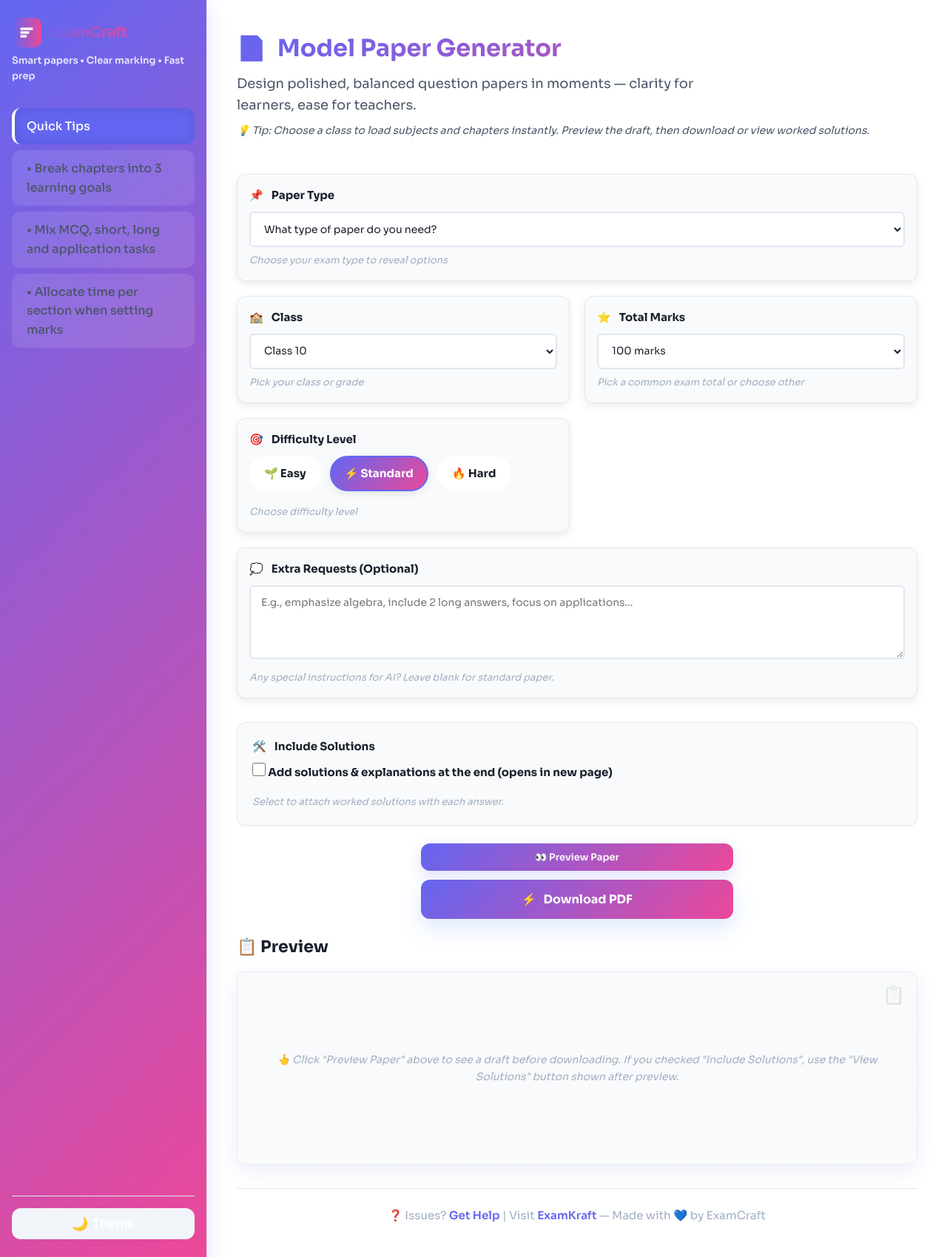
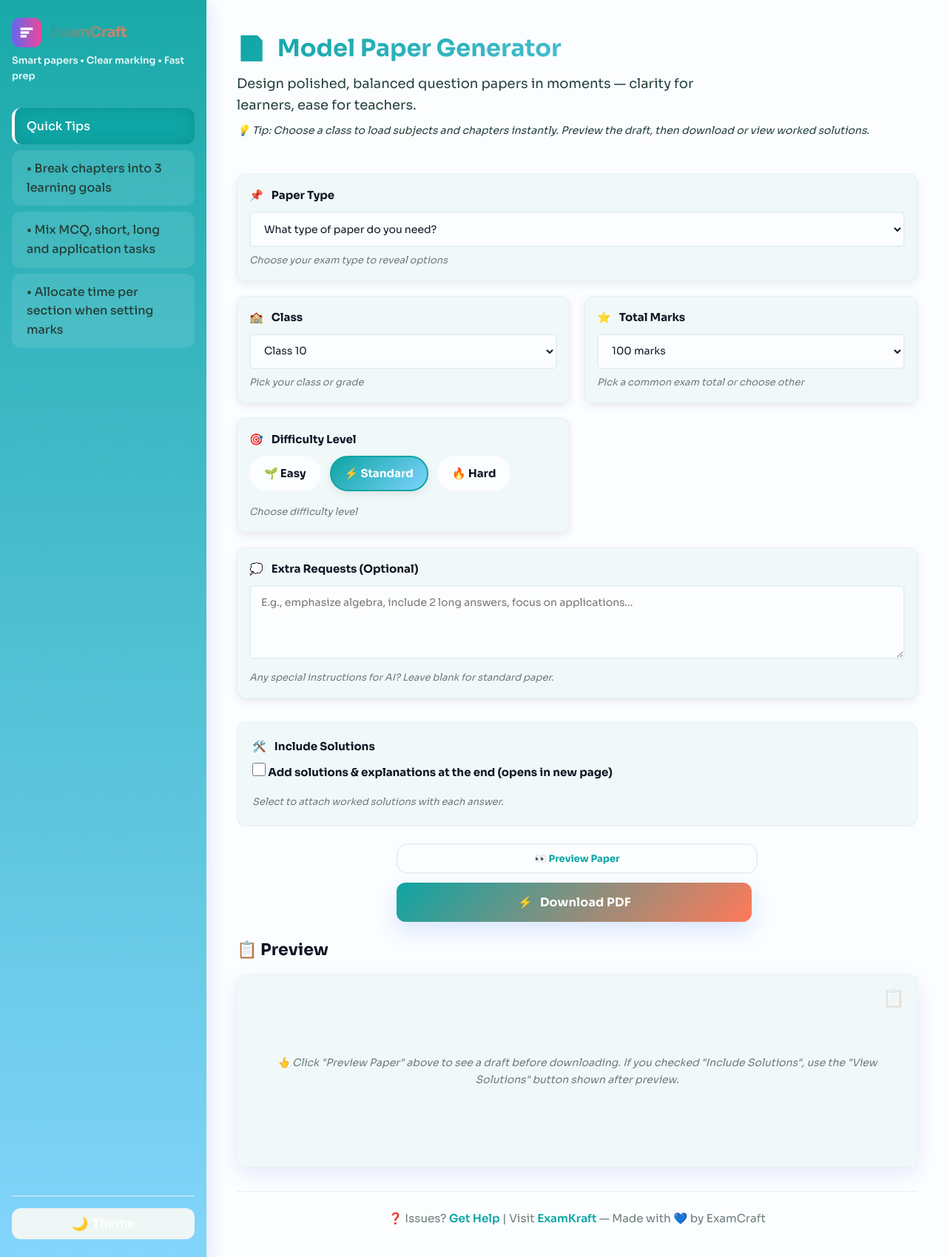
Before and after one commit to laxmanchowdar159/Question-paper-generator-for-school, a Flask app: page / in a window 1280 px wide. Shown: the whole page at 74% size. Run offline with Flask 3, Linux system fonts and the light colour scheme.

Commit message:
fix issues

```diff
--- a/app.py
+++ b/app.py
@@ -73,18 +73,46 @@ def create_exam_pdf(text: str, subject: str, chapter: str) -> bytes:
     except Exception:
         font_name = 'Helvetica'
 
+    # set margins and fonts
+    pdf.set_auto_page_break(auto=True, margin=18)
+    pdf.set_left_margin(16)
+    pdf.set_right_margin(16)
     pdf.set_font(font_name, 'B' if font_name != 'Helvetica' else '', 16)
     header = f"{subject} - {chapter}" if chapter else f"{subject}"
-    pdf.cell(0, 10, header, ln=1, align='C')
-    pdf.ln(4)
+    # write header centered
+    pdf.cell(0, 10, header, align='C')
+    pdf.ln(6)
 
     pdf.set_font(font_name, size=12)
+
+    def _sanitize_long_tokens(s: str, maxlen: int = 80) -> str:
+        # break very long non-space sequences so FPDF can wrap them
+        parts = re.split(r'(\s+)', s)
+        out = []
+        for p in parts:
+            if p and not p.isspace() and len(p) > maxlen:
+                # insert spaces every maxlen chars
+                chunks = [p[i:i+maxlen] for i in range(0, len(p), maxlen)]
+                out.append(' '.join(chunks))
+            else:
+                out.append(p)
+        return ''.join(out)
+
     for line in text.splitlines():
         line = line.rstrip()
         if not line:
             pdf.ln(4)
             continue
-        pdf.multi_cell(0, 7, line)
+        safe_line = _sanitize_long_tokens(line, maxlen=80)
+        try:
+            pdf.set_x(pdf.l_margin)
+            pdf.multi_cell(0, 7, safe_line)
+        except Exception:
+            # Fallback: chunk the line into smaller pieces
+            chunk_size = 120
+            for i in range(0, len(safe_line), chunk_size):
+                pdf.set_x(pdf.l_margin)
+                pdf.multi_cell(0, 7, safe_line[i:i+chunk_size])
 
     out = pdf.output(dest='S')
     if isinstance(out, str):
@@ -163,6 +191,9 @@ def generate():
         # If client provided already-generated paper and requested PDF, return it directly
         if not is_form and src.get('pdf_only') and src.get('paper'):
             paper_text = src.get('paper')
+            # if client asked to include solutions and provided answer_key separately, append it
+            if (src.get('includeSolutions') or src.get('include_solutions')) and src.get('answer_key'):
+                paper_text = paper_text + "\n\n" + src.get('answer_key')
             pdf_bytes = create_exam_pdf(paper_text, subject or 'Paper', chapter or '')
             resp = make_response(pdf_bytes)
             resp.headers.set('Content-Type', 'application/pdf')
@@ -259,7 +290,18 @@ Extra instructions: {suggestions}
         paper, key = split_key(text)
 
         if is_form:
-            pdf_bytes = create_exam_pdf(text, subject or 'Paper', chapter or '')
+            # If include_solutions is requested, append the key explicitly to the paper text
+            pdf_text = text
+            if include_solutions:
+                if key:
+                    # If key not already in the text, append it
+                    if key.strip() not in pdf_text:
+                        pdf_text = paper + "\n\n" + key
+                else:
+                    # no extracted key, but ensure paper is used
+                    pdf_text = paper
+
+            pdf_bytes = create_exam_pdf(pdf_text, subject or 'Paper', chapter or '')
             resp = make_response(pdf_bytes)
             resp.headers.set('Content-Type', 'application/pdf')
             filename = f"{(subject or 'paper').replace(' ', '_')}_{(chapter or 'full').replace(' ', '_')}.pdf"
--- a/static/css/style.css
+++ b/static/css/style.css
@@ -3,29 +3,29 @@
    ============================================ */
 
 :root {
-    /* Light Mode - Vibrant & Modern */
-    --bg-primary: #ffffff;
-    --bg-secondary: #f8fafc;
-    --bg-tertiary: #f1f5fa;
-
-    --text-primary: #1a202c;
-    --text-secondary: #4a5568;
-    --text-tertiary: #a0aec0;
-
-    --border-color: #e2e8f0;
-    --border-light: #f7fafc;
-
-    /* Vibrant Gradients & Colors */
-    --accent-primary: #6366f1;
-    --accent-primary-hover: #4f46e5;
-    --accent-secondary: #ec4899;
-    --accent-tertiary: #14b8a6;
+    /* Light Mode - New Cool Palette */
+    --bg-primary: #fbfdff;
+    --bg-secondary: #f1f8f9;
+    --bg-tertiary: #eef6f6;
+
+    --text-primary: #0f1724;
+    --text-secondary: #24403a;
+    --text-tertiary: #6b7c79;
+
+    --border-color: #e6f0ef;
+    --border-light: #ffffff;
+
+    /* Calming Teal & Warm Accent */
+    --accent-primary: #0ea5a4;
+    --accent-primary-hover: #0b9a98;
+    --accent-secondary: #ff7a59;
+    --accent-tertiary: #7dd3fc;
     --accent-success: #10b981;
     --accent-warning: #f59e0b;
     --accent-danger: #ef4444;
 
-    --gradient-primary: linear-gradient(135deg, #6366f1, #ec4899);
-    --gradient-secondary: linear-gradient(135deg, #14b8a6, #06b6d4);
+    --gradient-primary: linear-gradient(135deg, #0ea5a4, #7dd3fc);
+    --gradient-secondary: linear-gradient(135deg, #ff7a59, #fbbf24);
 
     --shadow-sm: 0 1px 2px 0 rgba(0, 0, 0, 0.05);
     --shadow: 0 4px 12px rgba(0, 0, 0, 0.08);
@@ -94,7 +94,7 @@ body {
 }
 
 .sidebar {
-    background: var(--gradient-primary);
+    background: linear-gradient(180deg, rgba(14,165,164,0.95), rgba(125,211,252,0.95));
     border-right: none;
     display: flex;
     flex-direction: column;
@@ -102,7 +102,7 @@ body {
     position: fixed;
     left: 0;
     top: 0;
-    width: 280px;
+    width: 320px;
     height: 100vh;
     overflow-y: auto;
     z-index: 100;
@@ -138,6 +138,13 @@ body {
     color: white;
     font-weight: 800;
     letter-spacing: -0.5px;
+}
+
+.logo-sub {
+    margin-top: 8px;
+    font-size: 13px;
+    color: rgba(255,255,255,0.9);
+    font-weight: 600;
 }
 
 /* Navigation */
@@ -1643,3 +1650,54 @@ button#generateBtn:disabled { background-color: #9ca3af; cursor: not-allowed; }
 .error-message { background-color: #fee2e2; color: #b91c1c; padding: 1rem 1.2rem; border-radius: 8px; text-align: center; margin-top: 1rem; font-weight: 600; border: 1px solid #fca5a5; display: none; }
 
 .contact-info { text-align: center; margin-top: 2rem; font-size: 0.95rem; color: var(--text-tertiary); }
+
+
+/* ===== CTA / Button Refinements (final override) ===== */
+.btn {
+    border-radius: 14px;
+    transition: transform 0.18s ease, box-shadow 0.18s ease, opacity 0.18s ease;
+}
+
+.btn-generate {
+    background: linear-gradient(90deg, var(--accent-secondary), var(--accent-primary));
+    color: white;
+    padding: 14px 36px;
+    font-size: 16px;
+    font-weight: 800;
+    letter-spacing: 0.2px;
+    box-shadow: 0 14px 36px rgba(14,165,164,0.14);
+    border: none;
+    min-width: 320px;
+}
+
+.btn-generate:hover {
+    transform: translateY(-4px);
+    box-shadow: 0 22px 48px rgba(14,165,164,0.18);
+}
+
+.btn-generate:active { transform: translateY(-1px); }
+
+.btn-action {
+    background: transparent;
+    color: var(--accent-primary);
+    border: 2px solid rgba(15,23,36,0.06);
+    padding: 10px 18px;
+    font-weight: 700;
+    box-shadow: none;
+}
+
+.btn-action:hover {
+    background: rgba(14,165,164,0.06);
+    color: var(--accent-primary-hover);
+    transform: translateY(-2px);
+    box-shadow: 0 8px 20px rgba(14,165,164,0.06);
+}
+
+.btn:focus {
+    outline: 3px solid rgba(14,165,164,0.12);
+    outline-offset: 2px;
+}
+
+@media (max-width: 480px) {
+    .btn-generate { min-width: 100%; padding: 12px 18px; font-size: 15px; }
+}
```
